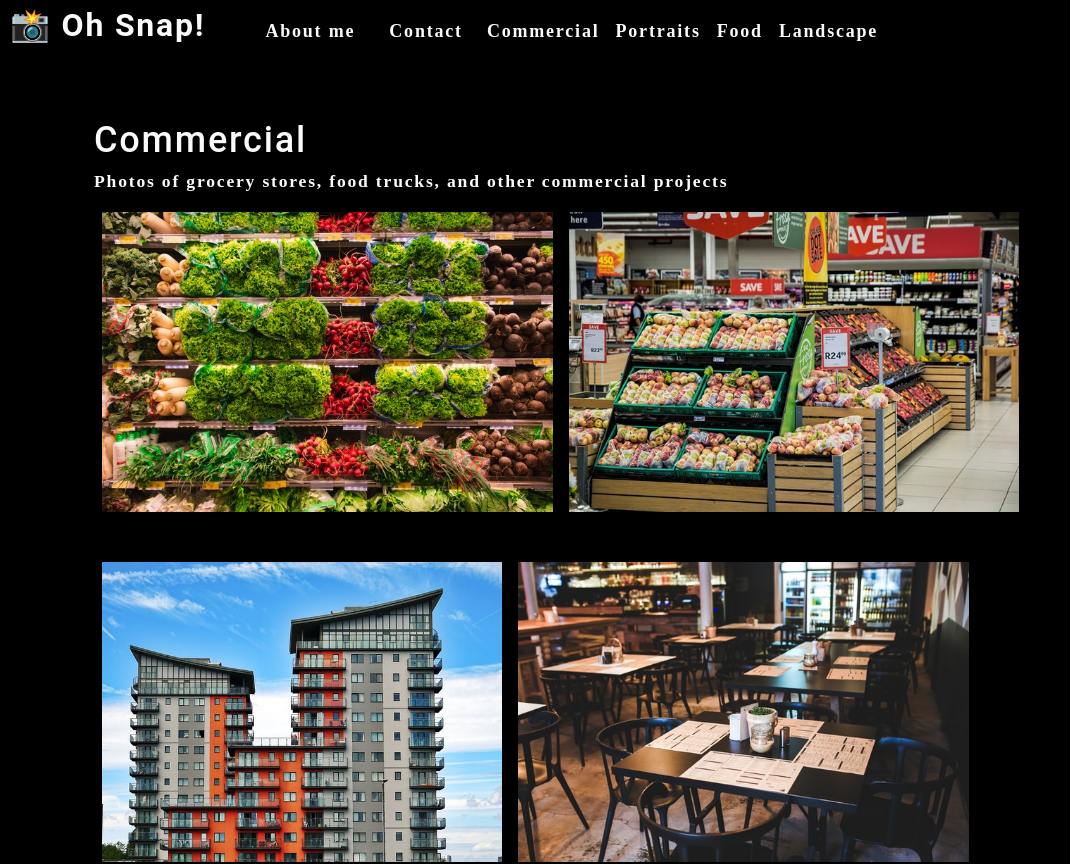
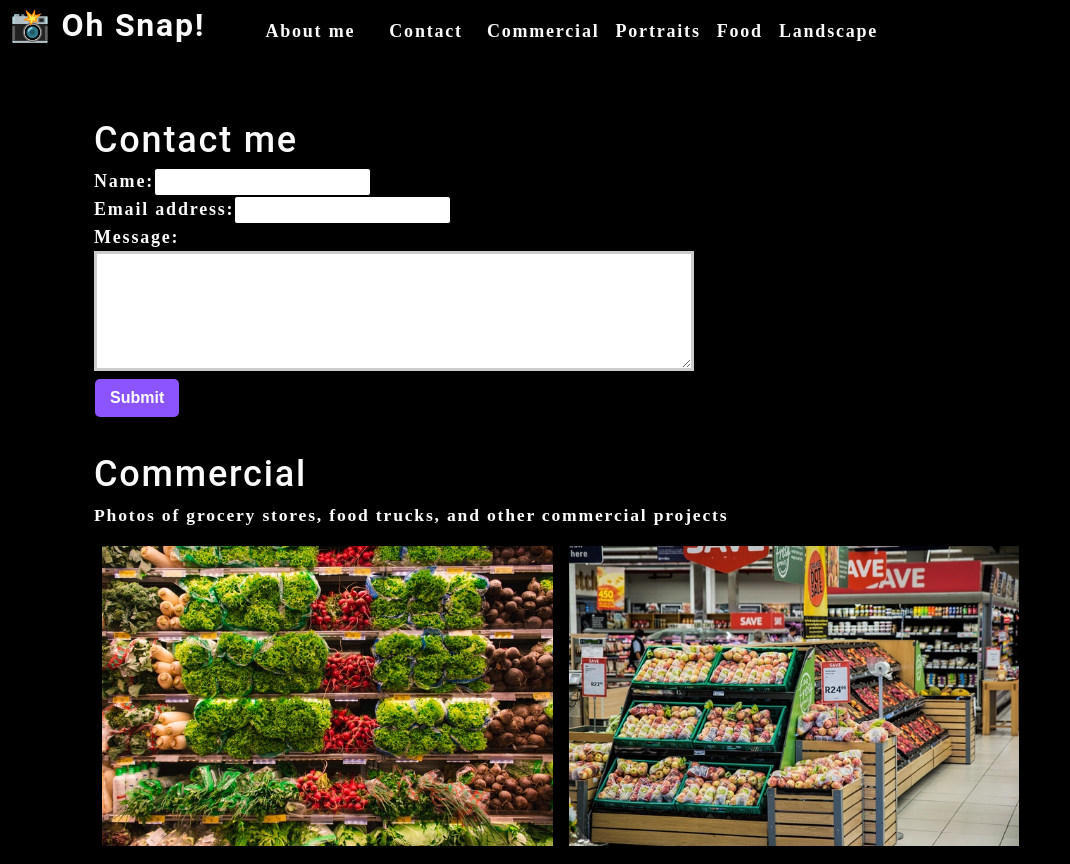
Before and after one commit to defhook/photo-port, a React (Create React App) app: page / in a window 1280 px wide. Shown: the top 864 px of the page, without its empty margins (0-1070 px from the left). Built offline with nearby package versions, Linux system fonts and the light colour scheme.

Commit message:
feature/contact updated with useState

```diff
--- a/src/App.js
+++ b/src/App.js
@@ -2,6 +2,7 @@ import React, { useState } from 'react';
 import Nav from './components/Nav';
 import About from './components/About';
 import Gallery from './components/Gallery';
+import ContactForm from './components/Contact';
 
 function App() {
   const [categories] = useState([
@@ -24,6 +25,7 @@ function App() {
         currentCategory={currentCategory}
       ></Nav>
       <main>
+        <ContactForm></ContactForm>
         <Gallery currentCategory={currentCategory}></Gallery>
         <About></About>
       </main>
--- /dev/null
+++ b/src/components/Contact/index.js
@@ -0,0 +1,38 @@
+import React, { useState } from "react";
+
+function ContactForm() {
+  const [formState, setFormState] = useState({name: '', email: '', message: ''});
+  const {name, email, message} = formState;
+
+  function handleChange(e) {
+    setFormState({...formState, [e.target.name]: e.target.value })
+  }
+
+  function handleSubmit(e) {
+    e.preventDefault();
+    console.log(formState);
+  }
+
+  //JSX
+  return (
+  <section>
+    <h1>Contact me</h1>
+    <form id="contact-form" onSubmit={handleSubmit}>
+      <div>
+        <label htmlFor="name">Name:</label>
+        <input type="text" name="name" defaultValue={name} onChange={handleChange}/>
+      </div>
+      <div>
+        <label htmlFor="email">Email address:</label>
+        <input type="email" name="email" defaultValue={email} onChange={handleChange}/>
+      </div>
+      <div>
+        <label htmlFor="message">Message:</label>
+        <textarea name="message" rows="5" defaultValue={message} onChange={handleChange}/>
+      </div>
+      <button type="submit">Submit</button>
+    </form>
+  </section>
+)};
+
+export default ContactForm;
```
